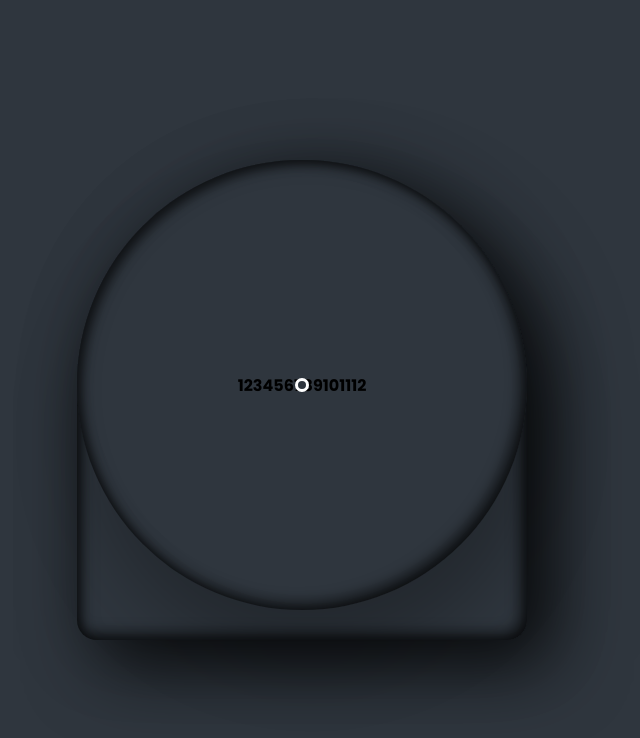
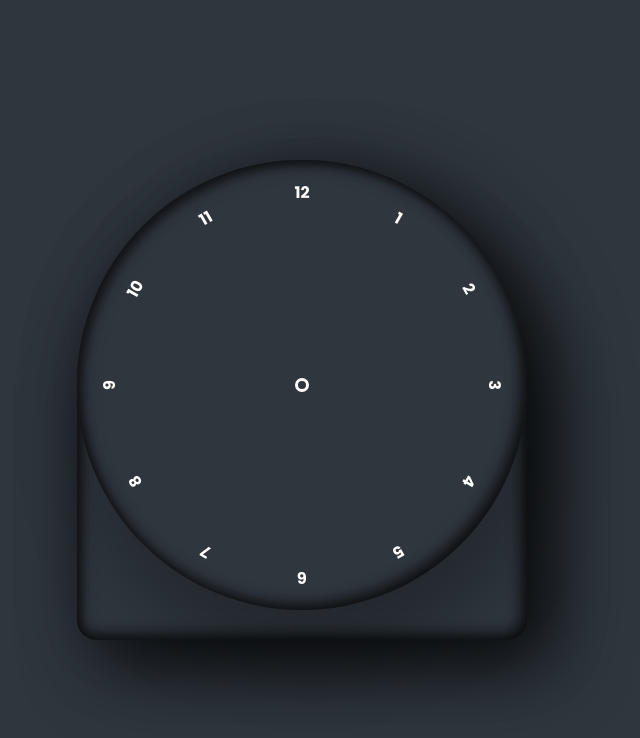
Before and after one commit to tahrim-ahmed/css_clock, a plain HTML site: page index.html in a window 1280 px wide. Shown: the whole page, without its empty margins (338-978 px from the left). Drawn offline with Linux system fonts and the light colour scheme.

Commit message:
- digits transformed

```diff
--- a/style.css
+++ b/style.css
@@ -56,3 +56,11 @@ body {
     border: 3px solid #fff;
     border-radius: 50%;
 }
+
+.clock span {
+    position: absolute;
+    inset: 20px;
+    color: #fff;
+    text-align: center;
+    transform: rotate(calc(30deg * var(--i)));
+}
```
